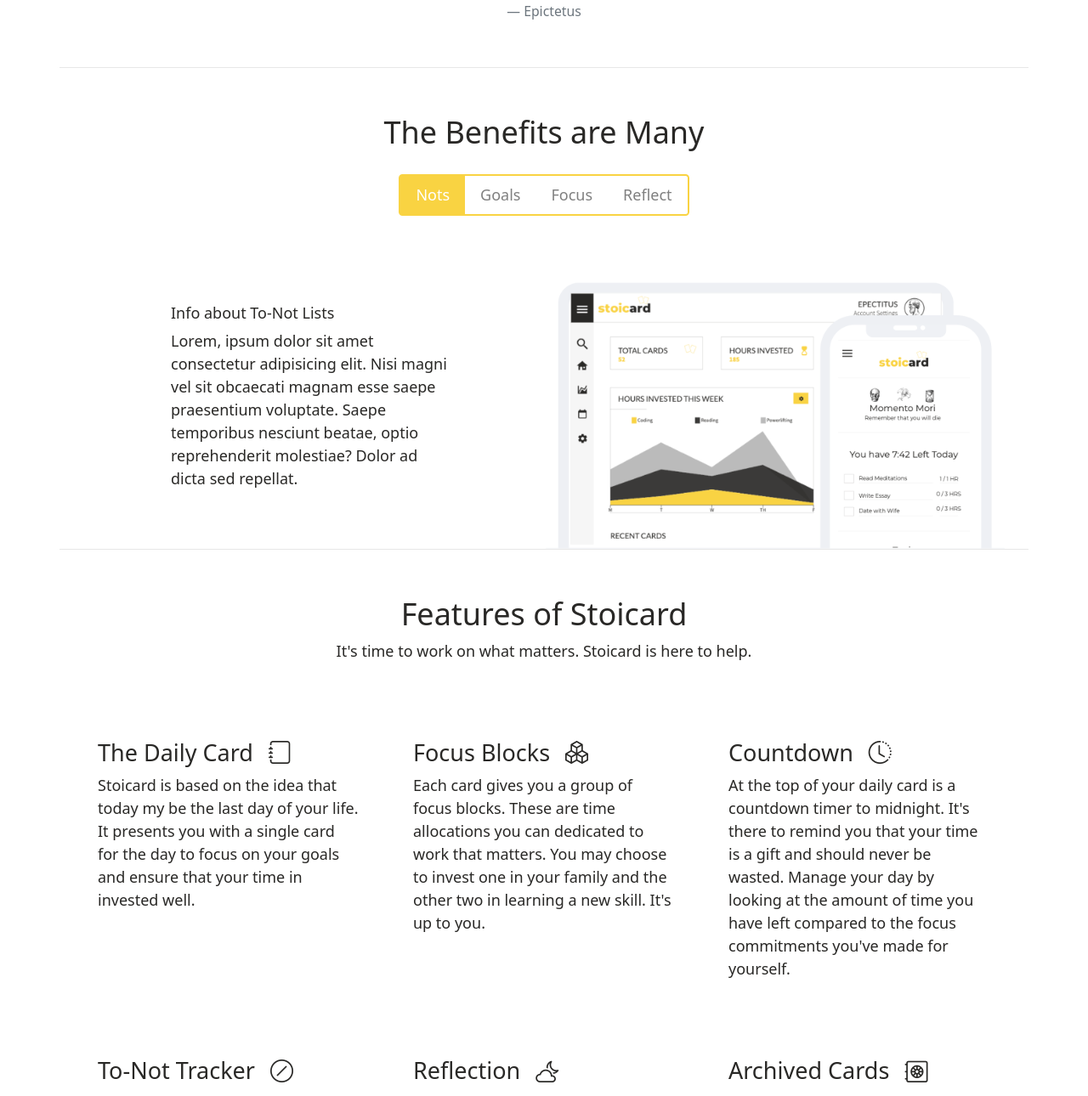
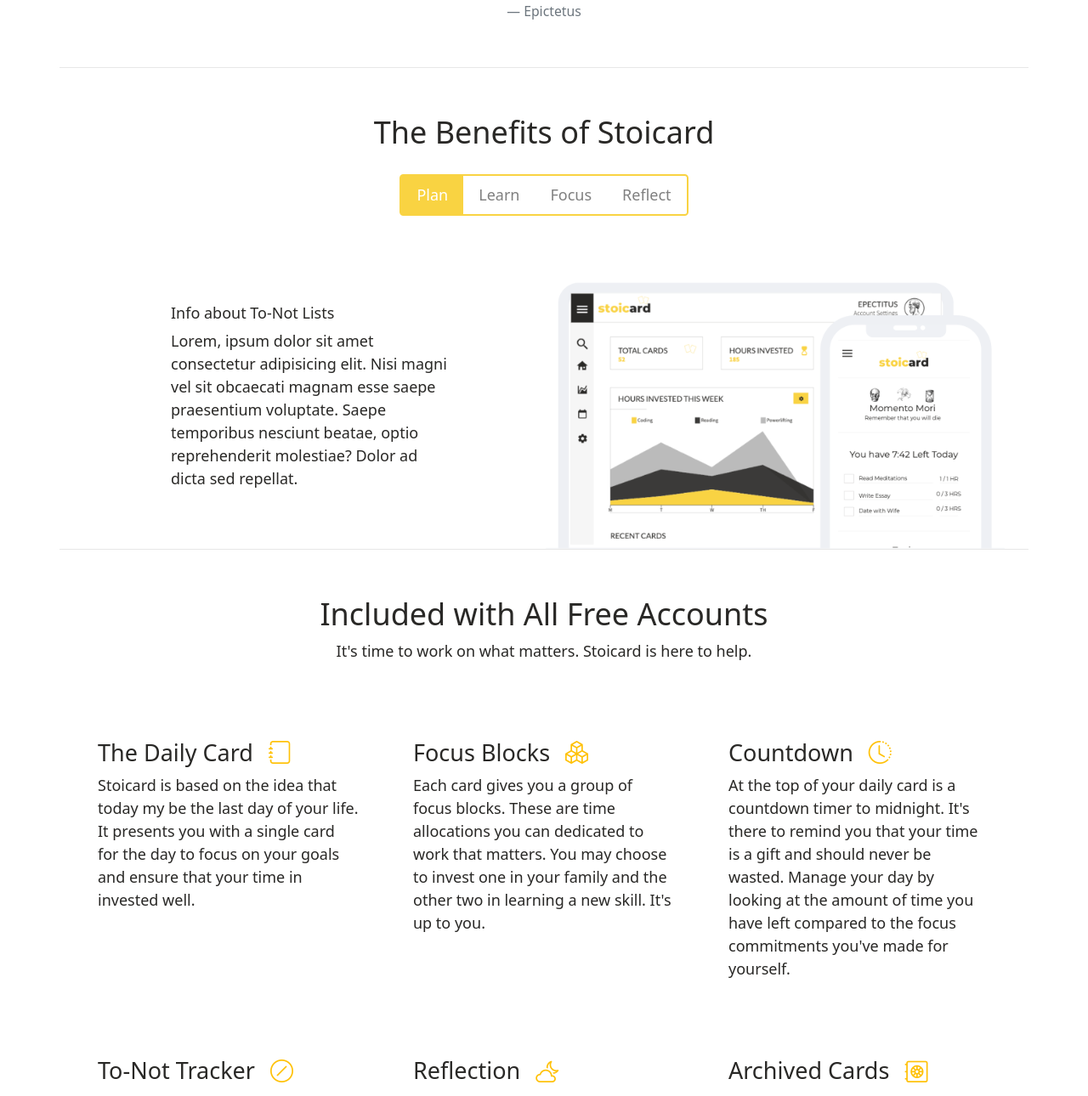
Before and after one commit to eddyhood/stoicard, a website built with webpack: page src/html/template-main.html in a window 1280 px wide. Shown: the part 642-1932 px from the top of the page at 85% size. Built offline with nearby package versions, Linux system fonts and the light colour scheme; files whose address does not match are found by name.

Commit message:
Change signup button display and benefits heading

```diff
--- a/src/html/template-main.html
+++ b/src/html/template-main.html
@@ -32,7 +32,7 @@
           </li>
         </ul>
         <button class="btn btn-outline-secondary" type="button" data-bs-toggle="modal" data-bs-target="#loginModal">Login</button>
-        <button class="btn btn-outline-warning ms-3" type="submit">Sign Up</button>
+        <button class="btn btn-warning ms-3" type="submit">Sign Up</button>
       </div>
     </nav>
 
@@ -108,13 +108,13 @@
       </div>
       <div class="row row-content">
         <div class="mt-5 d-flex flex-column align-items-center">
-          <h2 id="benefits">The Benefits are Many</h2>
+          <h2 id="benefits">The Benefits of Stoicard</h2>
           <ul class="nav nav-pills mb-5 mt-3">
             <li class="nav-item" role="presentation">
-              <button class="nav-link active" id="pills-to-not-tab" data-bs-toggle="pill" data-bs-target="#pills-to-not" type="button" role="tab" aria-controls="pills-to-not" aria-selected="true">Nots</button>
+              <button class="nav-link active" id="pills-to-not-tab" data-bs-toggle="pill" data-bs-target="#pills-to-not" type="button" role="tab" aria-controls="pills-to-not" aria-selected="true">Plan</button>
             </li>
             <li class="nav-item" role="presentation">
-              <button class="nav-link" id="pills-to-goal-tab" data-bs-toggle="pill" data-bs-target="#pills-to-goal" type="button" role="tab" aria-controls="pills-to-goal" aria-selected="false">Goals</button>
+              <button class="nav-link" id="pills-to-goal-tab" data-bs-toggle="pill" data-bs-target="#pills-to-goal" type="button" role="tab" aria-controls="pills-to-goal" aria-selected="false">Learn</button>
             </li>
             <li class="nav-item" role="presentation">
               <button class="nav-link" id="pills-to-focus-tab" data-bs-toggle="pill" data-bs-target="#pills-to-focus" type="button" role="tab" aria-controls="pills-to-focus" aria-selected="false">Focus</button>
@@ -181,43 +181,43 @@
       </div>
       <div class="container">
         <div class="row row-content">
-          <h2 class="text-center mt-5" id="features">Features of Stoicard</h2>
+          <h2 class="text-center mt-5" id="features">Included with All Free Accounts</h2>
           <p class="text-center">It's time to work on what matters. Stoicard is here to help.</p>
           <div class="container">
             <dish class="row mb-5">
               <div class="card border-0 col-md-6 col-lg-4 mt-5">
                 <div class="card-body">
-                  <h4 class="card-title">The Daily Card<i class="bi bi-journal ms-3"></i></h4>
+                  <h4 class="card-title">The Daily Card<i class="text-warning bi bi-journal ms-3"></i></h4>
                   <p class="card-text">Stoicard is based on the idea that today my be the last day of your life. It presents you with a single card for the day to focus on your goals and ensure that your time in invested well.</p>
                 </div>
               </div>
               <div class="card border-0 col-md-6 col-lg-4 mt-5">
                 <div class="card-body">
-                  <h4 class="card-title">Focus Blocks<i class="bi bi-boxes ms-3"></i></h4>
+                  <h4 class="card-title">Focus Blocks<i class="text-warning bi bi-boxes ms-3"></i></h4>
                   <p class="card-text">Each card gives you a group of focus blocks. These are time allocations you can dedicated to work that matters. You may choose to invest one in your family and the other two in learning a new skill. It's up to you.</p>
                 </div>
               </div>
               <div class="card border-0 col-md-6 col-lg-4 mt-5">
                 <div class="card-body">
-                  <h4 class="card-title">Countdown<i class="bi bi-clock-history ms-3"></i></h4>
+                  <h4 class="card-title">Countdown<i class="text-warning bi bi-clock-history ms-3"></i></h4>
                   <p class="card-text">At the top of your daily card is a countdown timer to midnight. It's there to remind you that your time is a gift and should never be wasted. Manage your day by looking at the amount of time you have left compared to the focus commitments you've made for yourself.</p>
                 </div>
               </div>
               <div class="card border-0 col-md-6 col-lg-4 mt-5">
                 <div class="card-body">
-                  <h4 class="card-title">To-Not Tracker<i class="bi bi-slash-circle ms-3"></i></h4>
+                  <h4 class="card-title">To-Not Tracker<i class="text-warning bi bi-slash-circle ms-3"></i></h4>
                   <p class="card-text">Your day is full of needless to-do items that make little differece to achieving your life's goals. Every time you come across one of these tasks, add it to your to-not tracker as a reminder of what you are not willing to waste time on.</p>
                 </div>
               </div>
               <div class="card border-0 col-md-6 col-lg-4 mt-5">
                 <div class="card-body">
-                  <h4 class="card-title">Reflection<i class="bi bi-cloud-moon ms-3"></i></h4>
+                  <h4 class="card-title">Reflection<i class="text-warning bi bi-cloud-moon ms-3"></i></h4>
                   <p class="card-text">The stoics found value in reflecting on how they invested their time at the end of each day.  They saw it as a chance to wrap up thie affairs incase it was their last day to live. If they woke up in th emorning, they were grateful for a new gift of 24 hours and they planned to make the most of it.</p>
                 </div>
               </div>
               <div class="card border-0 col-md-6 col-lg-4 mt-5">
                 <div class="card-body">
-                  <h4 class="card-title">Archived Cards<i class="bi bi-safe2 ms-3"></i></h4>
+                  <h4 class="card-title">Archived Cards<i class="text-warning bi bi-safe2 ms-3"></i></h4>
                   <p class="card-text">See the progress you've made in investing your time well.  Stoicard archives each of your daily cards into a mini journal.  As you look back on how you have lived, where can you make improvements to get the most out of today?</p>
                 </div>
               </div>
```
